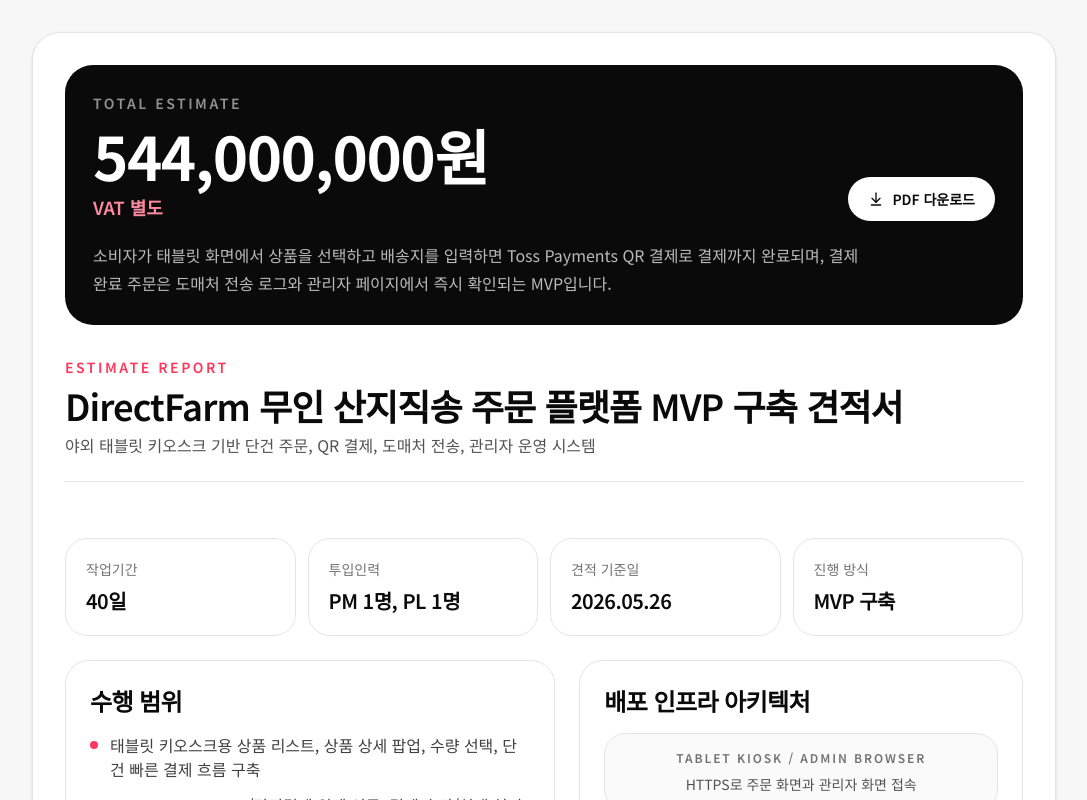
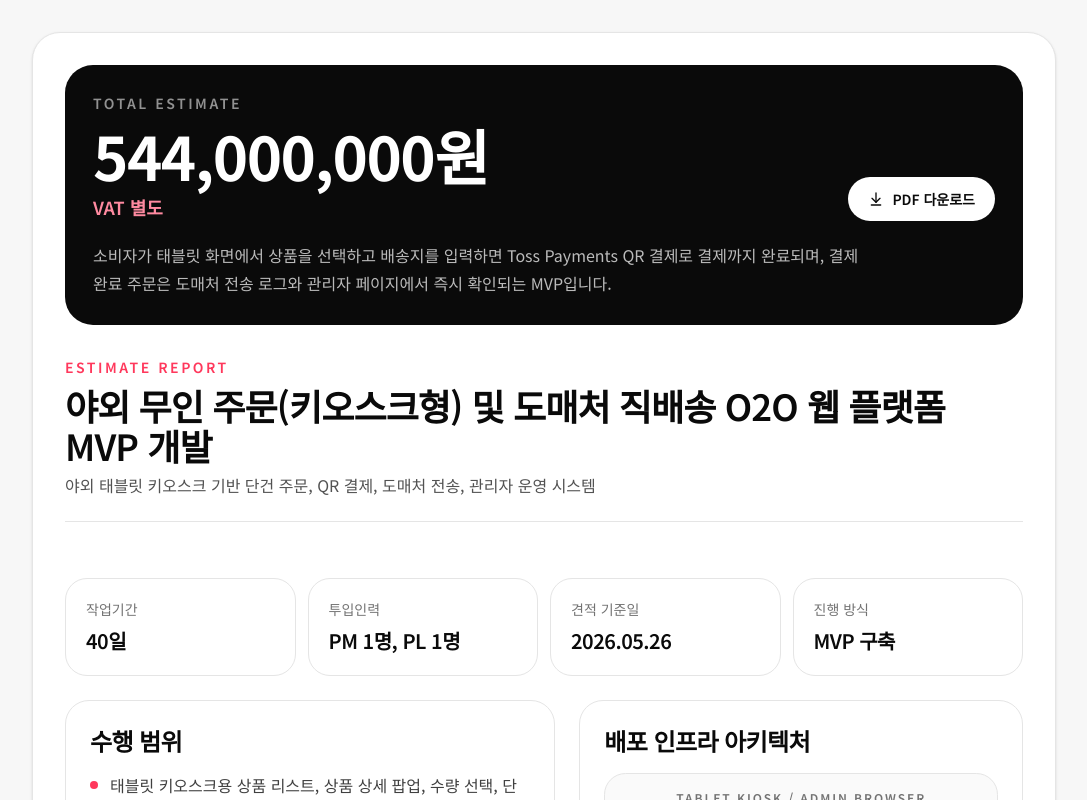
Before and after one commit to nohsangwoo/Toss_Ops_Studio_ex, a Next.js app: page /directfarm/proposal in a window 1280 px wide. Shown: the top 800 px of the page, without its empty margins (96-1183 px from the left). Built offline with nearby package versions, Linux system fonts and the light colour scheme.

Commit message:
Update DirectFarm estimate title

```diff
--- a/src/app/directfarm/proposal/page.tsx
+++ b/src/app/directfarm/proposal/page.tsx
@@ -4,7 +4,7 @@ import { ArrowDownToLine, ArrowUpRight, Database, LockKeyhole, Server, ShieldChe
 import { directFarmProposal } from "@/lib/directfarm/proposal";
 
 export const metadata: Metadata = {
-  title: "DirectFarm MVP 구축 견적서",
+  title: "야외 무인 주문 및 도매처 직배송 O2O 웹 플랫폼 MVP 개발 견적서",
   description: "무인 산지직송 주문 플랫폼 MVP 구축 견적 보고서",
 };
 
--- a/src/lib/directfarm/proposal.ts
+++ b/src/lib/directfarm/proposal.ts
@@ -1,5 +1,5 @@
 export const directFarmProposal = {
-  title: "DirectFarm 무인 산지직송 주문 플랫폼 MVP 구축 견적서",
+  title: "야외 무인 주문(키오스크형) 및 도매처 직배송 O2O 웹 플랫폼 MVP 개발",
   subtitle: "야외 태블릿 키오스크 기반 단건 주문, QR 결제, 도매처 전송, 관리자 운영 시스템",
   date: "2026.05.26",
   price: "544,000,000원",
```
Also changed, not shown: 1 other file (tests, documents, lock files or other folders).
